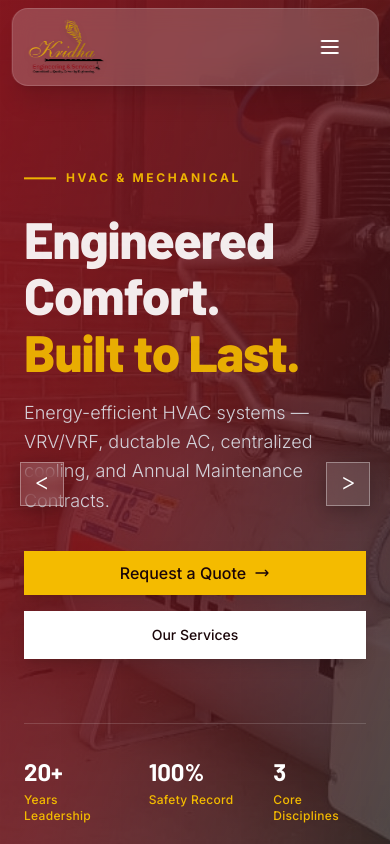
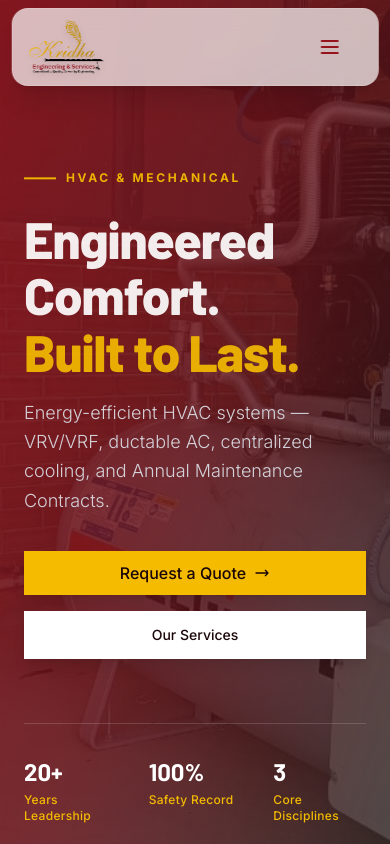
Before and after one commit to Kridha-Engineering-Services/KridhaWebsite, a React (Vite) app: page / in a window 390 px wide. Shown: the top 844 px of the page. Built offline with nearby package versions, Linux system fonts and the light colour scheme.

Commit message:
Minor Change - UI

```diff
--- a/src/components/Hero.jsx
+++ b/src/components/Hero.jsx
@@ -174,7 +174,7 @@ export default function Hero({ onQuoteClick }) {
       <button
         onClick={prev}
         aria-label="Previous slide"
-        className="absolute left-5 sm:left-10 top-1/2 -translate-y-1/2 z-20 w-11 h-11 rounded-full flex items-center justify-center text-white transition-all duration-300 cursor-pointer hover:scale-110"
+        className="hidden sm:flex absolute left-5 sm:left-10 top-1/2 -translate-y-1/2 z-20 w-11 h-11 rounded-full items-center justify-center text-white transition-all duration-300 cursor-pointer hover:scale-110"
         style={{
           background: 'rgba(255,255,255,0.12)',
           backdropFilter: 'blur(8px)',
@@ -189,7 +189,7 @@ export default function Hero({ onQuoteClick }) {
       <button
         onClick={next}
         aria-label="Next slide"
-        className="absolute right-5 sm:right-10 top-1/2 -translate-y-1/2 z-20 w-11 h-11 rounded-full flex items-center justify-center text-white transition-all duration-300 cursor-pointer hover:scale-110"
+        className="hidden sm:flex absolute right-5 sm:right-10 top-1/2 -translate-y-1/2 z-20 w-11 h-11 rounded-full items-center justify-center text-white transition-all duration-300 cursor-pointer hover:scale-110"
         style={{
           background: 'rgba(255,255,255,0.12)',
           backdropFilter: 'blur(8px)',
--- a/src/components/Navbar.jsx
+++ b/src/components/Navbar.jsx
@@ -41,7 +41,7 @@ export default function Navbar({ onQuoteClick }) {
           }
         `}
         style={{
-          backgroundColor: isLight ? 'rgba(255,255,255,0.96)' : 'rgba(255,255,255,0.2)',
+          backgroundColor: 'rgba(255,255,255,0.7)',
           fontFamily: 'Inter, system-ui, sans-serif',
         }}
       >
@@ -73,10 +73,10 @@ export default function Navbar({ onQuoteClick }) {
                   onClick={(e) => handleNavClick(e, link.href)}
                   className="px-4 py-2 text-sm font-semibold transition-all duration-300 rounded-full"
                   style={{
-                    color: isLight ? '#374151' : 'rgba(255,255,255,0.85)',
+                    color: '#374151',
                   }}
-                  onMouseEnter={(e) => { e.currentTarget.style.color = '#96131e'; e.currentTarget.style.backgroundColor = isLight ? '#fdf2f3' : 'rgba(244,187,0,0.12)'; }}
-                  onMouseLeave={(e) => { e.currentTarget.style.color = isLight ? '#374151' : 'rgba(255,255,255,0.85)'; e.currentTarget.style.backgroundColor = 'transparent'; }}
+                  onMouseEnter={(e) => { e.currentTarget.style.color = '#96131e'; e.currentTarget.style.backgroundColor = '#fdf2f3'; }}
+                  onMouseLeave={(e) => { e.currentTarget.style.color = '#374151'; e.currentTarget.style.backgroundColor = 'transparent'; }}
                 >
                   {link.label}
                 </a>
@@ -98,7 +98,7 @@ export default function Navbar({ onQuoteClick }) {
               {/* Mobile hamburger */}
               <button
                 className={`lg:hidden p-2 transition-colors relative z-50`}
-                style={{ color: isLight ? '#96131e' : 'white', background: 'none', border: 'none' }}
+                style={{ color: '#96131e', background: 'none', border: 'none' }}
                 onClick={() => setMenuOpen(!menuOpen)}
                 aria-label="Toggle menu"
               >
```
